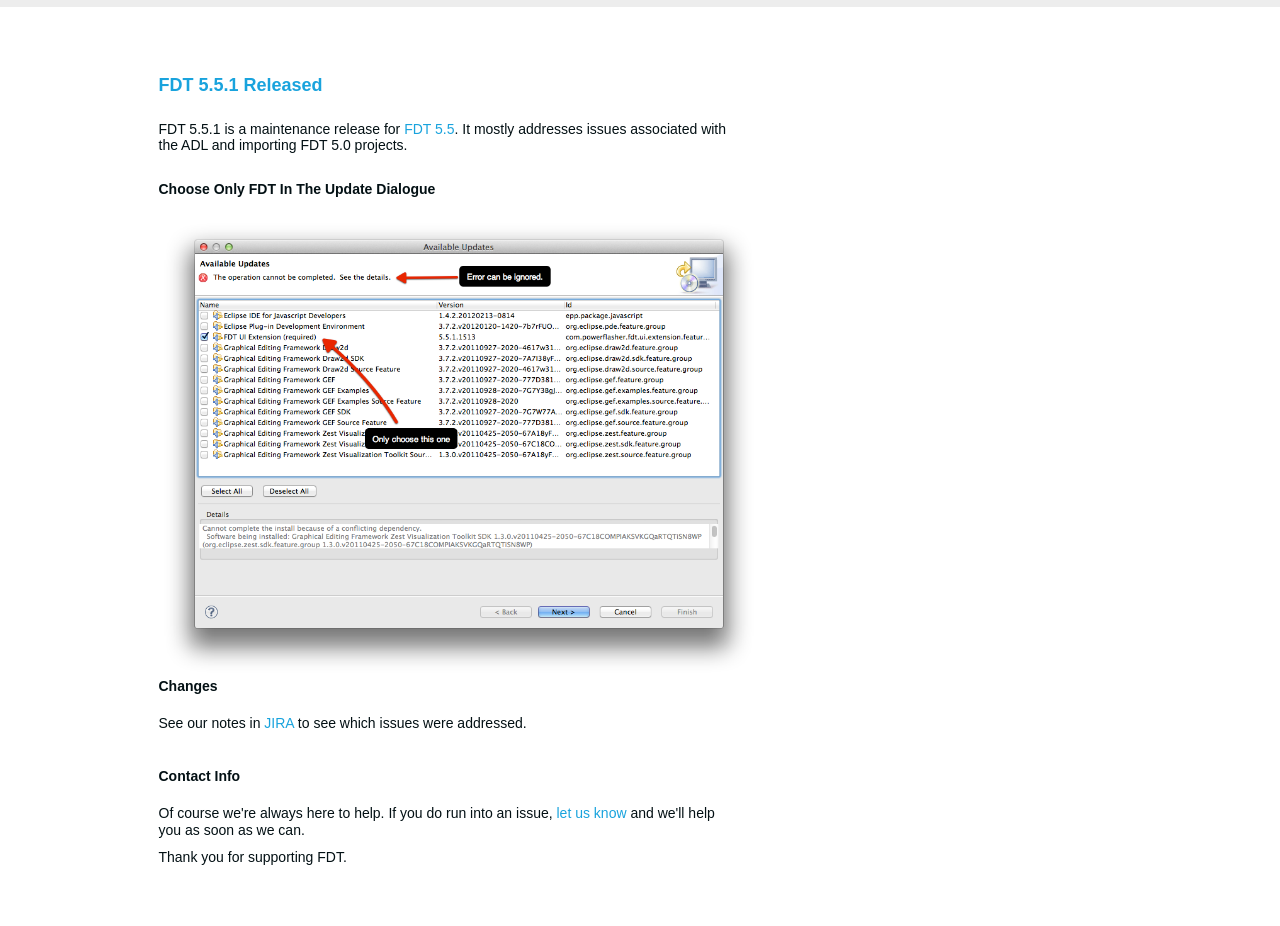
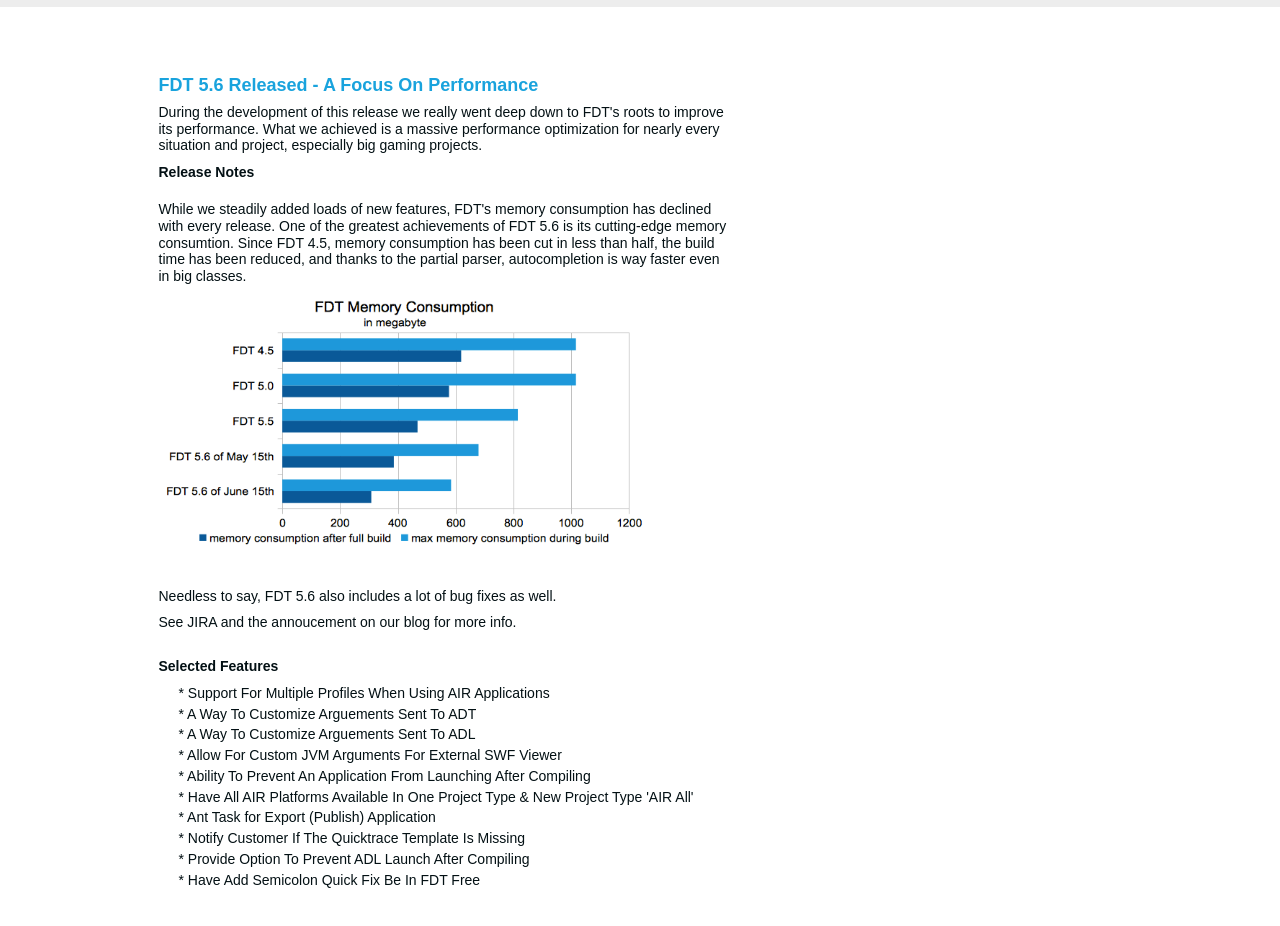
Before and after one commit to TeamFDT/update-notifier, a plain HTML site: page index.html in a window 1280 px wide. Shown: the part 58-984 px from the top of the page. Drawn offline with Linux system fonts and the light colour scheme.

Commit message:
Updated for FDT 5.6

```diff
--- a/index.html
+++ b/index.html
@@ -30,22 +30,29 @@
     <div class="wrapper" id="swfBridgeVideoWrapper">
         <div class="content">
             <div class="body">
-				<h1><strong>FDT 5.5.1 Released</strong></h1>
+            	<h1>FDT 5.6 Released - A Focus On Performance</h1>
+				<p>During the development of this release we really went deep down to FDT's roots to improve its performance. What we achieved is a massive performance optimization for nearly every situation and project, especially big gaming projects.</p>
+				<h2>Release Notes</h2>
+				<p>While we steadily added loads of new features, FDT's memory consumption has declined with every release. One of the greatest achievements of FDT 5.6 is its cutting-edge memory consumtion. Since FDT 4.5, memory consumption has been cut in less than half, the build time has been reduced, and thanks to the partial parser, autocompletion is way faster even in big classes.</p>
+				<p><img src="./files/FDTMemoryConsumption.png" alt="FDT 5.6 Performance" width="500"><p>
 				<br>
-				<p>FDT 5.5.1 is a maintenance release for <a href="http://fdt.powerflasher.com/2012/05/fdt-5-5-now-released/" target="_blank"> FDT 5.5</a>. It mostly addresses issues associated with the ADL and importing FDT 5.0 projects.</p>
+				<p>Needless to say, FDT 5.6 also includes a lot of bug fixes as well.</p> See JIRA and the annoucement on our blog for more info.</p>
 				<br>
-				<h2>Choose Only FDT In The Update Dialogue</h2>
-				<img src="./files/update.png" width="600px">
-				<br>
-				<h2>Changes</h2>
-				See our notes in <a href="http://bugs.powerflasher.com/jira/sr/jira.issueviews:searchrequest-printable/temp/SearchRequest.html?pid=10000&fixfor=10499&status=6&sorter/field=issuekey&sorter/order=DESC&tempMax=1000"> JIRA</a> to see which issues were addressed.
-				<p>
-				<br>
-				<h2>Contact Info</h2>
-				<p>Of course we're always here to help. If you do run into an issue, <a href="http://fdt.powerflasher.com/contact/" target="_blank">let us know</a> and we'll help you as soon as we can.</p>
-				<p>Thank you for supporting FDT.</p>
-				<p></p> </div>
-        </div>    </div>
+				<strong>Selected Features</strong>
+				<ul>
+					<li>* Support For Multiple Profiles When Using AIR Applications</a></li>
+					<li>* A Way To Customize Arguements Sent To ADT</li>
+					<li>* A Way To Customize Arguements Sent To ADL</li>
+					<li>* Allow For Custom JVM Arguments For External SWF Viewer</li>
+					<li>* Ability To Prevent An Application From Launching After Compiling</li>
+					<li>* Have All AIR Platforms Available In One Project Type &amp; New Project Type 'AIR All'</li>
+					<li>* Ant Task for Export (Publish) Application</li>
+					<li>* Notify Customer If The Quicktrace Template Is Missing</li>
+					<li>* Provide Option To Prevent ADL Launch After Compiling</li>
+					<li>* Have Add Semicolon Quick Fix Be In FDT Free</li>
+				</ul>
+            </div>
+        </div>
 </div>
 	</div>
   </body>
```
Also changed, not shown: files/FDTMemoryConsumption.png (added).
